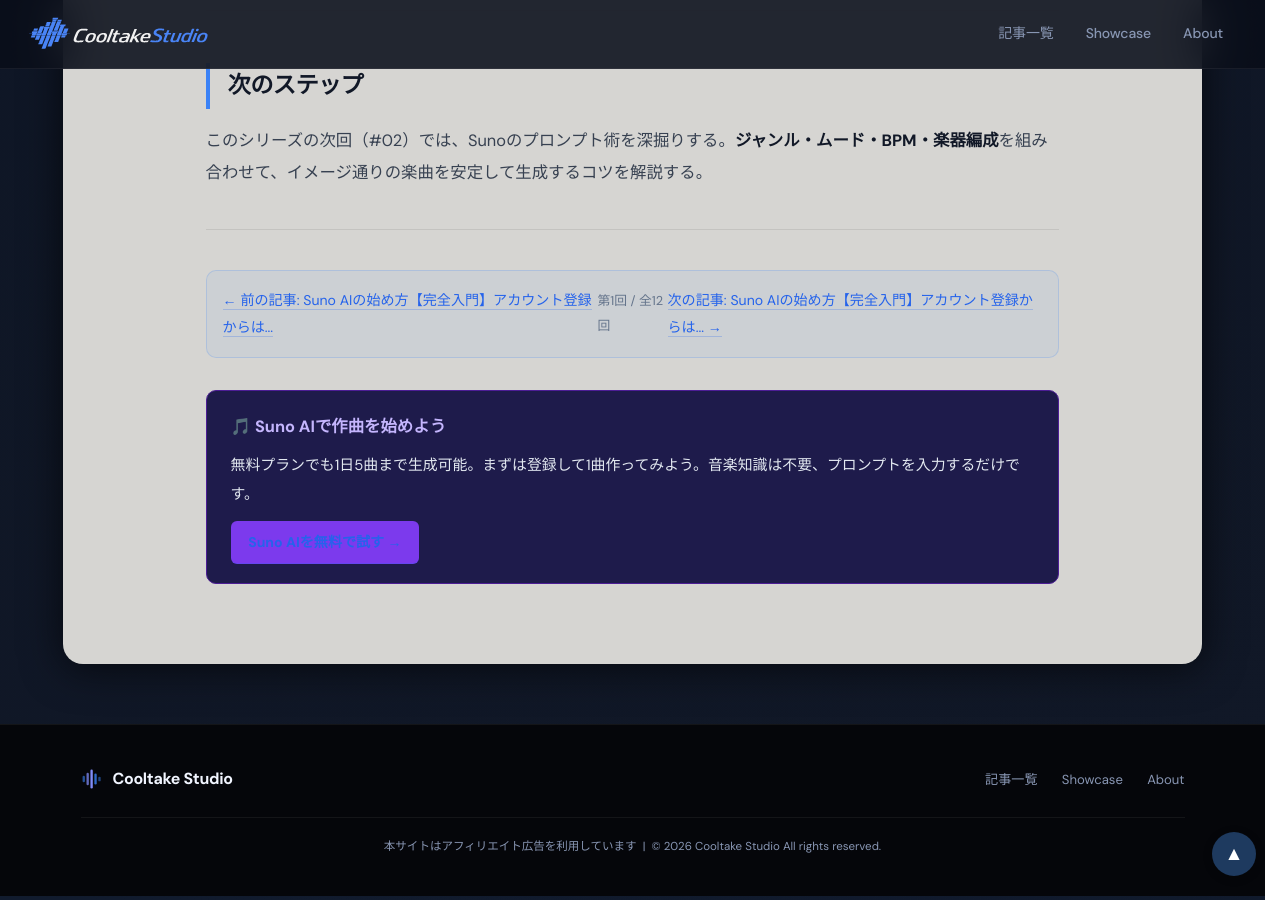
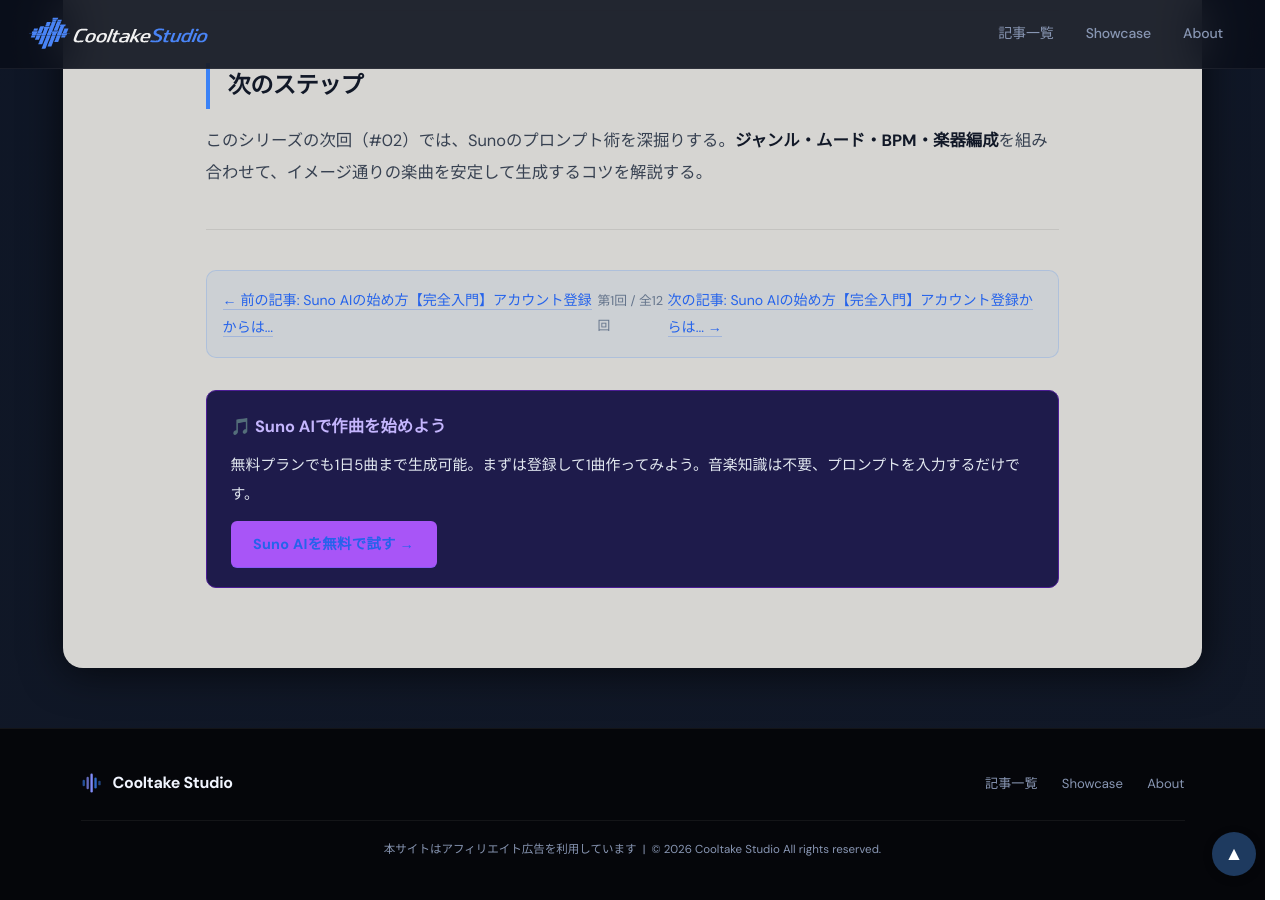
Before and after one commit to cooltake/cooltake-staging, a Jekyll site: the page built from _posts/2026-06-22-suno-guide-01.md, in a window 1280 px wide and 900 px high, scrolled down 3634 px. Built offline with Jekyll 4.4.1, drawn with Linux system fonts in a browser that asks for light colours; some web fonts are replaced.

Commit message:
fix: Sunoガイドボタン文字視認性改善
背景色#7c3aed→#a855f7（明るい紫）、padding拡大、font-weight:700に変更

Co-Authored-By: Claude Sonnet 4.6 <noreply@anthropic.com>

```diff
--- a/_posts/2026-06-22-suno-guide-01.md
+++ b/_posts/2026-06-22-suno-guide-01.md
@@ -122,5 +122,5 @@ Suno AIはこれらを**すべて不要**にした。「夜の東京を走るよ
 <div style="background:#1e1b4b;border:1px solid #4c1d95;border-radius:10px;padding:1.2rem 1.5rem;margin:2rem 0;">
   <div style="font-weight:700;color:#c4b5fd;margin-bottom:.5rem;">🎵 Suno AIで作曲を始めよう</div>
   <p style="margin:0;font-size:.93rem;color:#e2e8f0;">無料プランでも1日5曲まで生成可能。まずは登録して1曲作ってみよう。音楽知識は不要、プロンプトを入力するだけです。</p>
-  <a href="https://suno.com" rel="nofollow" target="_blank" style="display:inline-block;margin-top:.8rem;padding:.45rem 1.1rem;background:#7c3aed;color:#fff;border-radius:6px;text-decoration:none;font-size:.88rem;font-weight:600;">Suno AIを無料で試す →</a>
+  <a href="https://suno.com" rel="nofollow" target="_blank" style="display:inline-block;margin-top:.8rem;padding:.55rem 1.4rem;background:#a855f7;color:#ffffff;border-radius:6px;text-decoration:none;font-size:.9rem;font-weight:700;letter-spacing:.02em;">Suno AIを無料で試す →</a>
 </div>
```
Also changed, not shown: _posts/2026-06-23-suno-guide-12.md (+1 -1 lines).
